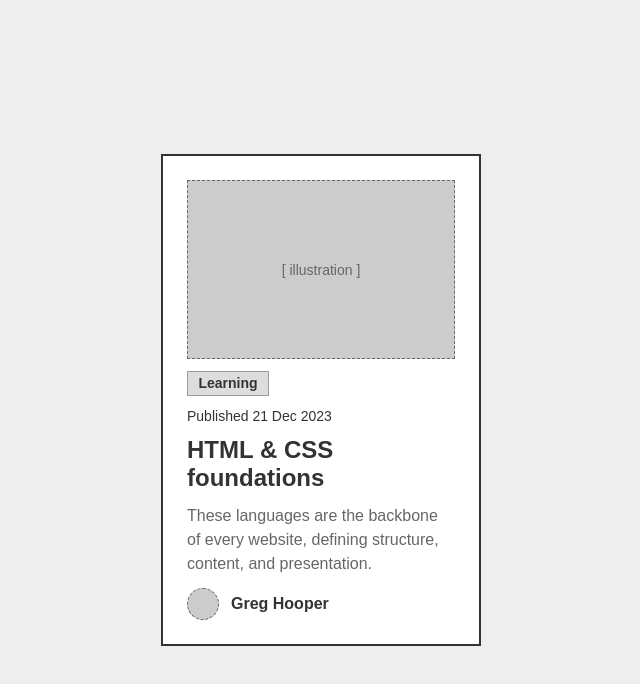
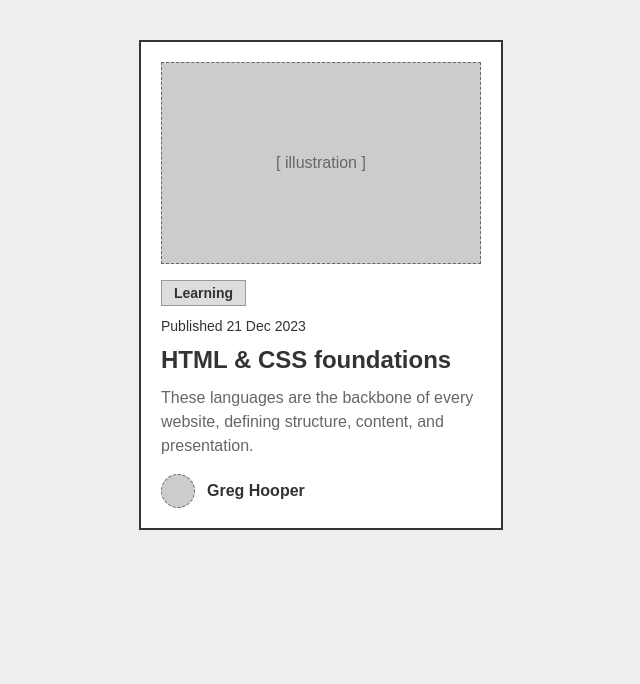
Before and after one commit to Cryxto/purwadhika2026-exercise, a website: page src/26-11-2026/index.html in a window 1280 px wide. Shown: the whole page, without its empty margins (319-959 px from the left). Drawn offline with Linux system fonts and the light colour scheme.

Commit message:
refactor: update styles for card layout and improve accessibility

```diff
--- a/src/26-11-2026/index.html
+++ b/src/26-11-2026/index.html
@@ -6,82 +6,81 @@
     <!-- <script type="module" src="./app/main.ts"></script> -->
     <title>Blog preview card</title>
     <style>
-      /* LOW FIDELITY: layout and hierarchy only. Colors, fonts and the real image come later. */
-      * {
-        box-sizing: border-box;
+      /* BEGINNER VERSION: fixed pixel sizes, not responsive on purpose. */
+
+      /* The whole page. */
+      body {
+        margin: 0; /* remove the browser's default gap around the page */
+        padding: 40px; /* space between the card and the window edge */
+        background: #eee; /* light gray page */
+        font-family: sans-serif;
+        color: #333; /* dark gray text */
       }
 
-      body {
-        margin: 0;
-        min-height: 100dvh;
-        display: grid;
-        place-items: center;
-        padding: 1rem;
-        font-family: sans-serif;
-        color: #333;
-        background: #eee;
+      /* The white box. Everything else lives inside it. */
+      .card {
+        width: 320px; /* fixed width */
+        margin: 0 auto; /* top/bottom 0, left/right auto = centered horizontally */
+        padding: 20px; /* space between the card border and its content */
+        background: white;
+        border: 2px solid #333; /* thickness, style, color */
       }
 
-      .card {
-        width: min(100%, 20rem);
-        padding: clamp(1rem, 4vw, 1.5rem);
-        display: flex;
-        flex-direction: column;
-        gap: 0.75em;
-        background: #fff;
-        border: 2px solid #333;
+      /* Gray box that stands in for the picture. */
+      .card__image {
+        height: 200px; /* fixed height, the width fills the card */
+        background: #ccc;
+        border: 1px dashed #666;
+        text-align: center; /* center the label left-right */
+        line-height: 200px; /* same as height = center the label up-down */
+        color: #666;
       }
 
-      .card__image {
-        aspect-ratio: 3 / 2;
-        display: grid;
-        place-items: center;
-        background: #ccc;
-        border: 1px dashed #666;
-        color: #666;
-        font-size: 0.875rem;
-      }
-
+      /* "Learning" label. */
       .card__tag {
-        align-self: flex-start;
-        margin: 0;
-        padding: 0.25em 0.75em;
+        display: inline-block; /* only as wide as its text, but padding still works */
+        margin: 16px 0 0 0; /* top right bottom left */
+        padding: 4px 12px;
         background: #ddd;
         border: 1px solid #999;
-        font-size: 0.875rem;
+        font-size: 14px;
         font-weight: bold;
       }
 
       .card__date {
-        margin: 0;
-        font-size: 0.875rem;
+        margin: 12px 0 0 0;
+        font-size: 14px;
       }
 
       .card__title {
-        margin: 0;
-        font-size: clamp(1.25rem, 5vw, 1.5rem);
+        margin: 12px 0 0 0;
+        font-size: 24px;
       }
 
       .card__text {
-        margin: 0;
+        margin: 12px 0 0 0;
         color: #666;
-        line-height: 1.5;
+        line-height: 24px; /* space between lines of text */
       }
 
+      /* Row with the avatar and the name. */
       .card__author {
-        display: flex;
-        align-items: center;
-        gap: 0.75em;
-        font-weight: bold;
+        margin-top: 16px;
+        display: flex; /* put the children side by side */
+        align-items: center; /* line them up vertically in the middle */
       }
 
       .card__avatar {
-        width: 2em;
-        height: 2em;
-        flex: none;
-        border-radius: 50%;
+        width: 32px;
+        height: 32px;
+        margin-right: 12px; /* space between the avatar and the name */
         background: #ccc;
         border: 1px dashed #666;
+        border-radius: 50%; /* 50% turns a square into a circle */
+      }
+
+      .card__name {
+        font-weight: bold;
       }
     </style>
   </head>
@@ -100,7 +99,7 @@
 
       <footer class="card__author">
         <div class="card__avatar"></div>
-        <span>Greg Hooper</span>
+        <span class="card__name">Greg Hooper</span>
       </footer>
     </article>
   </body>
```
